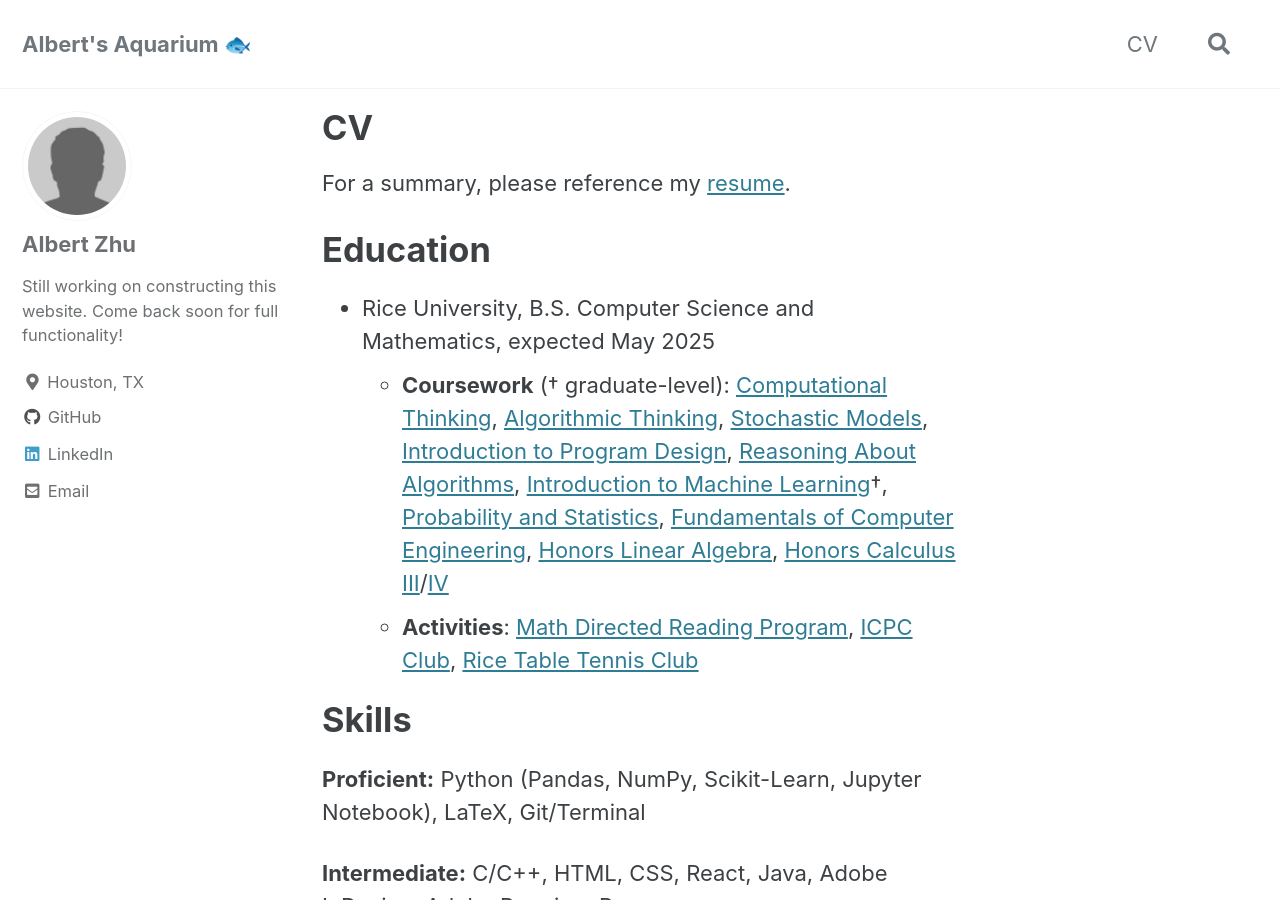
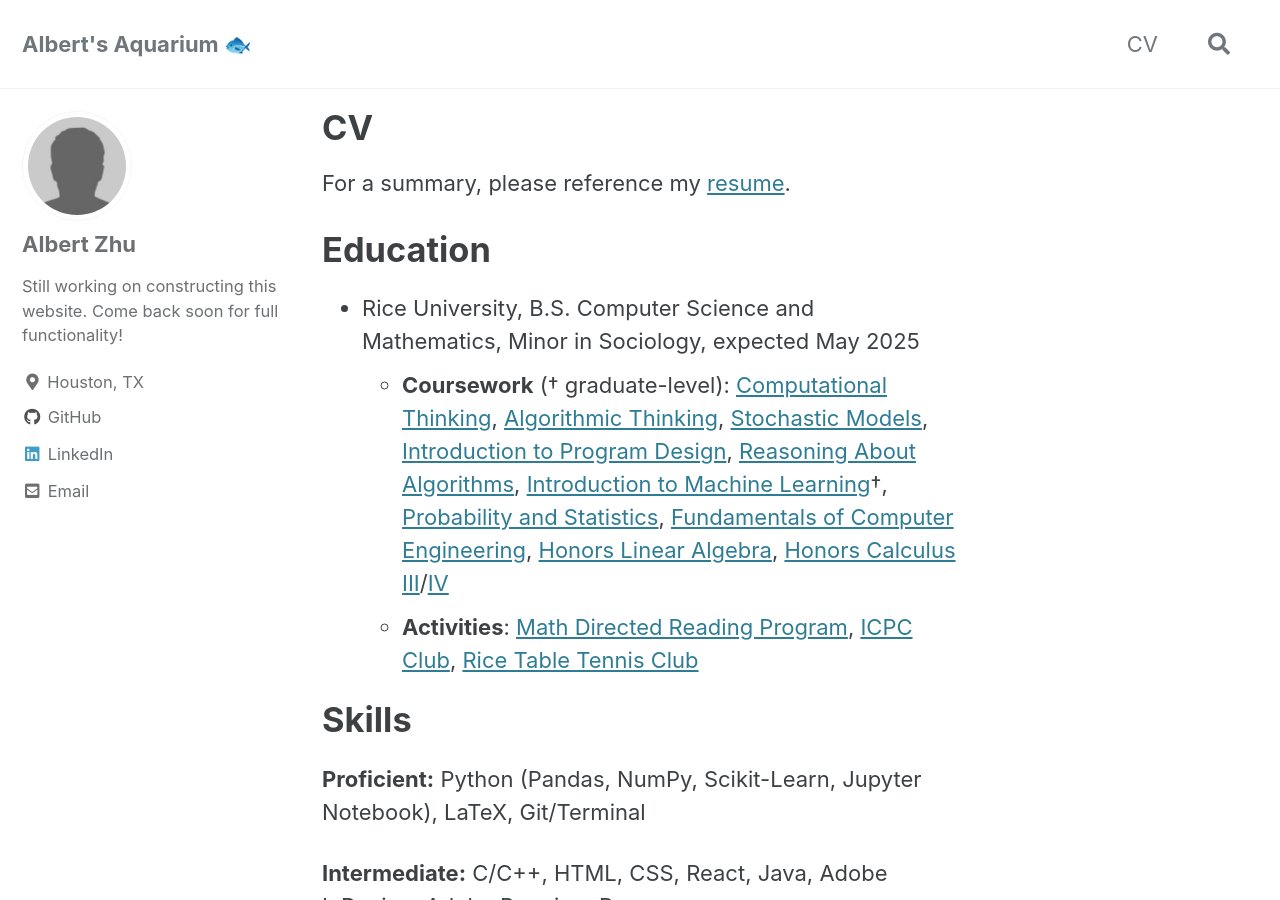
Before and after one commit to bakekaga/bakekaga.github.io, a Jekyll site: the page built from _pages/cv.md, in a window 1280 px wide and 900 px high. Built offline with Jekyll 4.4.1, drawn with Linux system fonts in a browser that asks for light colours; cached includes are drawn as plain includes.

Commit message:
edited bio

```diff
--- a/_pages/cv.md
+++ b/_pages/cv.md
@@ -11,7 +11,7 @@
 
 Education
 ======
-* Rice University, B.S. Computer Science and Mathematics, expected May 2025
+* Rice University, B.S. Computer Science and Mathematics, Minor in Sociology, expected May 2025
   * <strong>Coursework</strong> († graduate-level): [Computational Thinking](https://courses.rice.edu/courses/courses/!SWKSCAT.cat?p_action=COURSE&p_term=202310&p_crn=13531), [Algorithmic Thinking](https://courses.rice.edu/courses/courses/!SWKSCAT.cat?p_action=COURSE&p_term=202320&p_crn=24218), [Stochastic Models](https://courses.rice.edu/courses/courses/!SWKSCAT.cat?p_action=COURSE&p_term=202320&p_crn=22029), [Introduction to Program Design](https://courses.rice.edu/courses/courses/!SWKSCAT.cat?p_action=COURSE&p_term=202410&p_crn=14283), [Reasoning About Algorithms](https://courses.rice.edu/courses/courses/!SWKSCAT.cat?p_action=COURSE&p_term=202410&p_crn=11155), [Introduction to Machine Learning](https://courses.rice.edu/courses/courses/!SWKSCAT.cat?p_action=COURSE&p_term=202410&p_crn=16026)†, [Probability and Statistics](https://courses.rice.edu/courses/courses/!SWKSCAT.cat?p_action=COURSE&p_term=202410&p_crn=10116), [Fundamentals of Computer Engineering](https://courses.rice.edu/courses/courses/!SWKSCAT.cat?p_action=COURSE&p_term=202310&p_crn=14707), [Honors Linear Algebra](https://courses.rice.edu/courses/courses/!SWKSCAT.cat?p_action=COURSE&p_term=202320&p_crn=21571), [Honors Calculus III](https://courses.rice.edu/courses/courses/!SWKSCAT.cat?p_action=COURSE&p_term=202310&p_crn=10058)/[IV](https://courses.rice.edu/courses/courses/!SWKSCAT.cat?p_action=COURSE&p_term=202320&p_crn=24639)
   * <strong>Activities</strong>: [Math Directed Reading Program](https://mathweb.rice.edu/directed-reading-program), [ICPC Club](https://www.cs.rice.edu/~greiner/icpc.html), [Rice Table Tennis Club](https://owlnest.rice.edu/organization/RiceTableTennisClub)
 
--- a/index.html
+++ b/index.html
@@ -7,4 +7,4 @@
   - /about.html
 ---
 
-Hi! I'm Albert, a junior at Rice University studying computer science and mathematics, with a minor in sociology.
+Hi! I'm Albert, a junior at Rice University dual majoring in computer science/mathematics and minoring in sociology. My interests in computer science lie in machine learning, bioinformatics, and software engineering, but I'm also passionate about applying my technical knowledge to social issues, particularly in the realms of education and healthcare. In my free time, I enjoy playing table tennis, reading, and playing board/word games.
```
